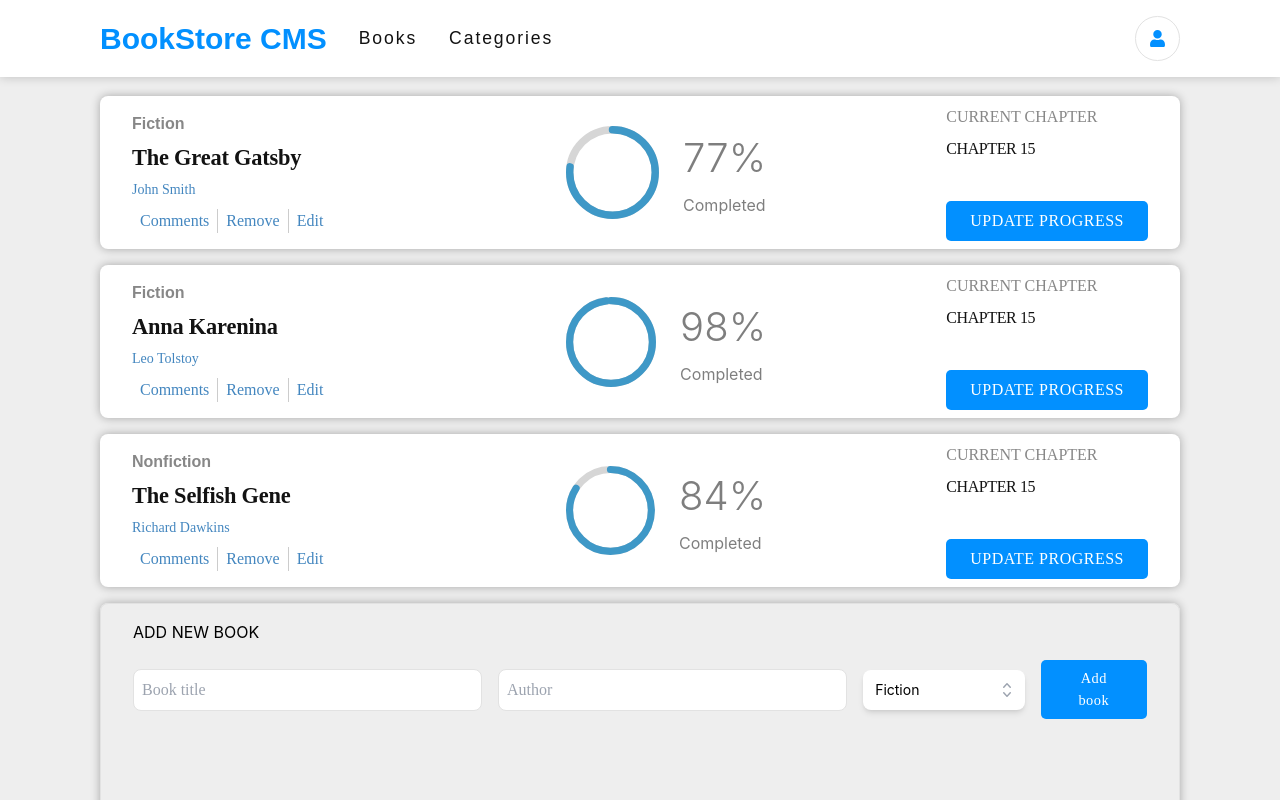
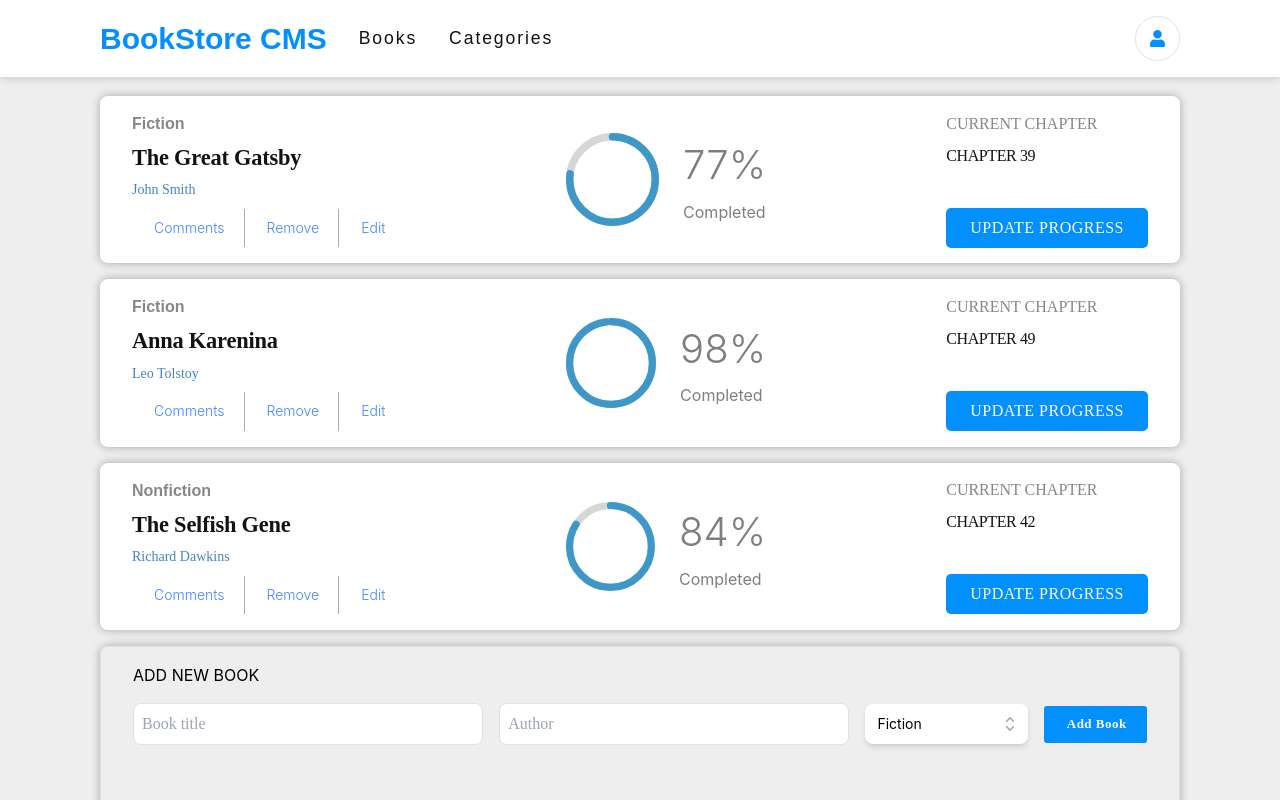
Before and after one commit to prg-04/BookStore_CMS, a React (Create React App) app: page / in a window 1280 px wide. Shown: the top 800 px of the page. Built offline with nearby package versions, Linux system fonts and the light colour scheme.

Commit message:
Add Button component

```diff
--- a/src/components/Book.jsx
+++ b/src/components/Book.jsx
@@ -2,6 +2,7 @@ import React from 'react';
 import { CircularProgressbar } from 'react-circular-progressbar';
 import 'react-circular-progressbar/dist/styles.css';
 import PropTypes from 'prop-types';
+import Button from './Button';
 
 const btns = ['Comments', 'Remove', 'Edit'];
 function Book({
@@ -16,9 +17,22 @@ function Book({
         <h6>{author}</h6>
         <div className="book__interaction">
           {btns.map((btn) => (
-            <button key={btn} style={{ borderRight: btn !== 'Edit' ? '1px solid #ccc' : 'none' }} type="button" className="book__btn">
-              {btn}
-            </button>
+            <Button
+              key={btn}
+              bg="#fff"
+              font="0.875rem"
+              clr="#4386ff"
+              borderRight={`${btn}` !== 'Edit' ? '1px solid #aaa' : 'none'}
+              style={{
+                borderRight: btn !== 'Edit' ? '1px solid #aaa' : 'none',
+              }}
+              borderTRradius="0px"
+              borderBRradius="0px"
+              className="book_btn"
+              type="button"
+              content={btn}
+              padding="0.501rem 1.188rem 0.586rem 1.375rem"
+            />
           ))}
         </div>
       </div>
@@ -34,7 +48,11 @@ function Book({
       </div>
       <div className="book__progress">
         <h4>CURRENT CHAPTER</h4>
-        <h5>CHAPTER 15</h5>
+        <h5>
+          CHAPTER
+          {' '}
+          { (numArr[index] / 2).toFixed()}
+        </h5>
         <button type="button">UPDATE PROGRESS</button>
       </div>
     </li>
--- a/src/components/Button.jsx
+++ b/src/components/Button.jsx
@@ -1,11 +1,50 @@
-import React from 'react'
+import React from 'react';
+import PropTypes from 'prop-types';
 
-const Button = ({ }) => {
+function Button({
+  padding,
+  content,
+  transform,
+  bg,
+  clr,
+  font,
+  weight,
+  borderRight,
+  borderTRradius,
+  borderBRradius,
+}) {
   return (
-      <>
-          <button>button</button>
-      </>
-  )
+    <button
+      type="button"
+      style={{
+        backgroundColor: bg || '#0290ff',
+        color: clr || '#fff',
+        fontSize: font || '0.813rem',
+        fontWeight: weight || '300',
+        padding,
+        borderRadius: '3px',
+        borderTopRightRadius: borderTRradius || '3px',
+        borderBottomRightRadius: borderBRradius || '3px',
+        textTransform: transform || 'capitalize',
+        borderRight: borderRight || 'none',
+      }}
+    >
+      {content}
+    </button>
+  );
 }
 
-export default Button
+Button.propTypes = {
+  padding: PropTypes.string.isRequired,
+  content: PropTypes.string.isRequired,
+  transform: PropTypes.string.isRequired,
+  bg: PropTypes.string.isRequired,
+  clr: PropTypes.string.isRequired,
+  font: PropTypes.string.isRequired,
+  weight: PropTypes.string.isRequired,
+  borderRight: PropTypes.string.isRequired,
+  borderTRradius: PropTypes.string.isRequired,
+  borderBRradius: PropTypes.string.isRequired,
+};
+
+export default Button;
--- a/src/components/Form.jsx
+++ b/src/components/Form.jsx
@@ -3,9 +3,11 @@ import { v4 as uuidv4 } from 'uuid';
 import PropTypes from 'prop-types';
 import SelectCategory from './SelectCategory';
 import { categories } from '../constants/constants';
+import Button from './Button';
 
 function Form({ setBooks }) {
   const [selected, setSelected] = useState(categories[0]);
+
   const formRef = useRef(null);
 
   const handleSubmit = (e, selectedVal) => {
@@ -36,7 +38,13 @@ function Form({ setBooks }) {
         <input className="form__input" type="text" placeholder="Book title" />
         <input className="form__input" type="text" placeholder="Author" />
         <SelectCategory selected={selected} setSelected={setSelected} />
-        <button type="submit">Add book</button>
+        {/* <button type="submit">Add book</button> */}
+        <Button
+          type="submit"
+          content="Add Book"
+          weight="bold"
+          padding="0.501rem 1.188rem 0.586rem 1.375rem"
+        />
       </form>
     </div>
   );
--- a/src/components/Home.jsx
+++ b/src/components/Home.jsx
@@ -3,7 +3,7 @@ import { useSelector } from 'react-redux';
 import Book from './Book';
 import Form from './Form';
 import genRandNum from '../utils/randomNum';
-import Button from './Button';
+// import Button from './Button';
 
 function Home() {
   const initialBooks = useSelector((state) => state.book);
@@ -45,7 +45,13 @@ function Home() {
         ))}
       </ul>
       <Form setBooks={setBooks} />
-      <Button />
+
+      {/* <Button
+        type="button"
+        content="test run button"
+        padding="0.5rem 1rem"
+        transform="uppercase"
+      /> */}
     </div>
   );
 }
```
